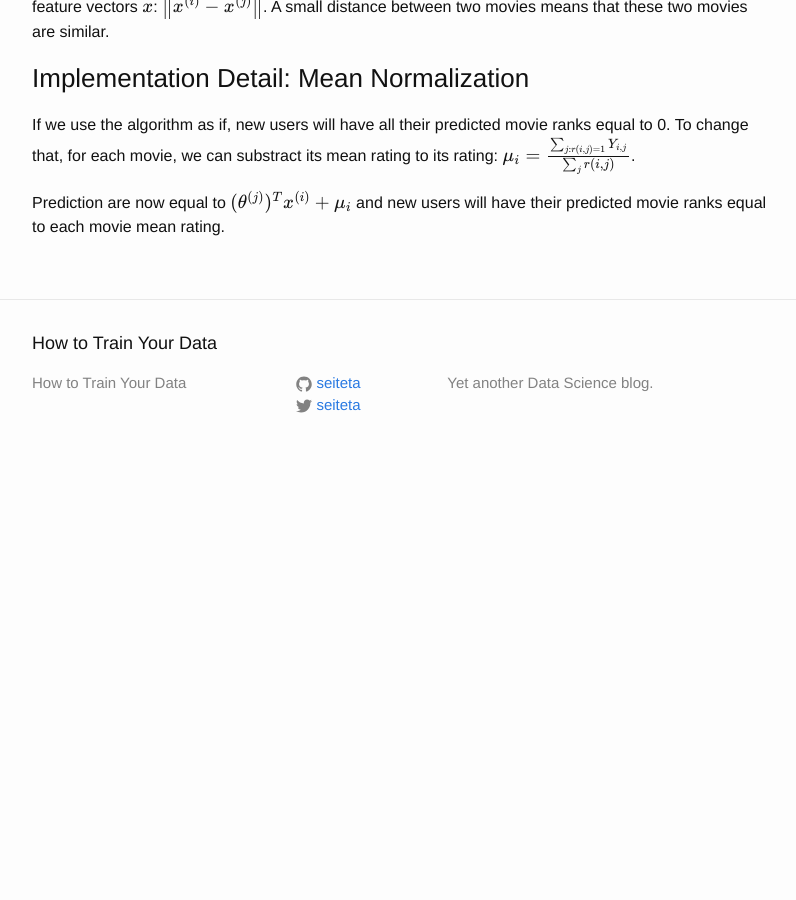
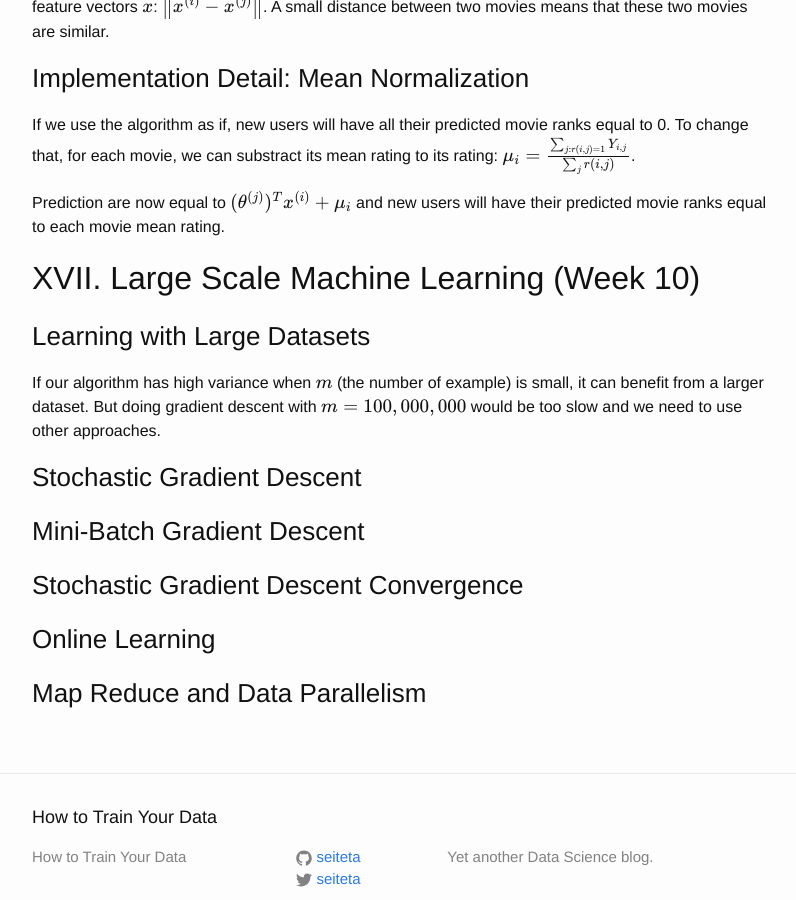
Before and after one commit to seiteta/seiteta.github.io_old, a Jekyll site: the page built from _posts/2014-12-04-machine-learning-notes.md, in a window 1280 px wide and 900 px high, scrolled down 24267 px. Shown: the whole window, without its empty margins (238-1034 px from the left). Built offline with Jekyll 4.4.1, drawn with Linux system fonts in a browser that asks for light colours; formulas are drawn with MathJax 3; before the commit the page ends 24744 px from its top, so only the background shows below that.

Commit message:
Update 2014-12-04-machine-learning-notes.md

```diff
--- a/_posts/2014-12-04-machine-learning-notes.md
+++ b/_posts/2014-12-04-machine-learning-notes.md
@@ -775,6 +775,7 @@ Gaussian distribution models are a special case of multivariate gaussian distrib
 
 
 ## XVI. Recommender Systems (Week 9)
+
 ### Problem Formulation
 
 Recommendation is a very popular application of machine learning. For example we can recommend movies to customer, with the following definitions:
@@ -827,3 +828,15 @@ Predicting how similar two movies $$i$$ and $$j$$ are can be done using the dist
 If we use the algorithm as if, new users will have all their predicted movie ranks equal to 0. To change that, for each movie, we can substract its mean rating to its rating: $$\mu_i = \frac{\sum_{j:r(i,j)=1}{Y_{i,j}}}{\sum_{j}{r(i,j)}}$$.
 
 Prediction are now equal to $$(\theta^{(j)})^T x^{(i)} + \mu_i$$ and new users will have their predicted movie ranks equal to each movie mean rating.
+
+## XVII. Large Scale Machine Learning (Week 10)
+
+### Learning with Large Datasets
+
+If our algorithm has high variance when $$m$$ (the number of example) is small, it can benefit from a larger dataset. But doing gradient descent with $$m = 100,000,000$$ would be too slow and we need to use other approaches.
+
+### Stochastic Gradient Descent
+### Mini-Batch Gradient Descent
+### Stochastic Gradient Descent Convergence
+### Online Learning
+### Map Reduce and Data Parallelism
```
